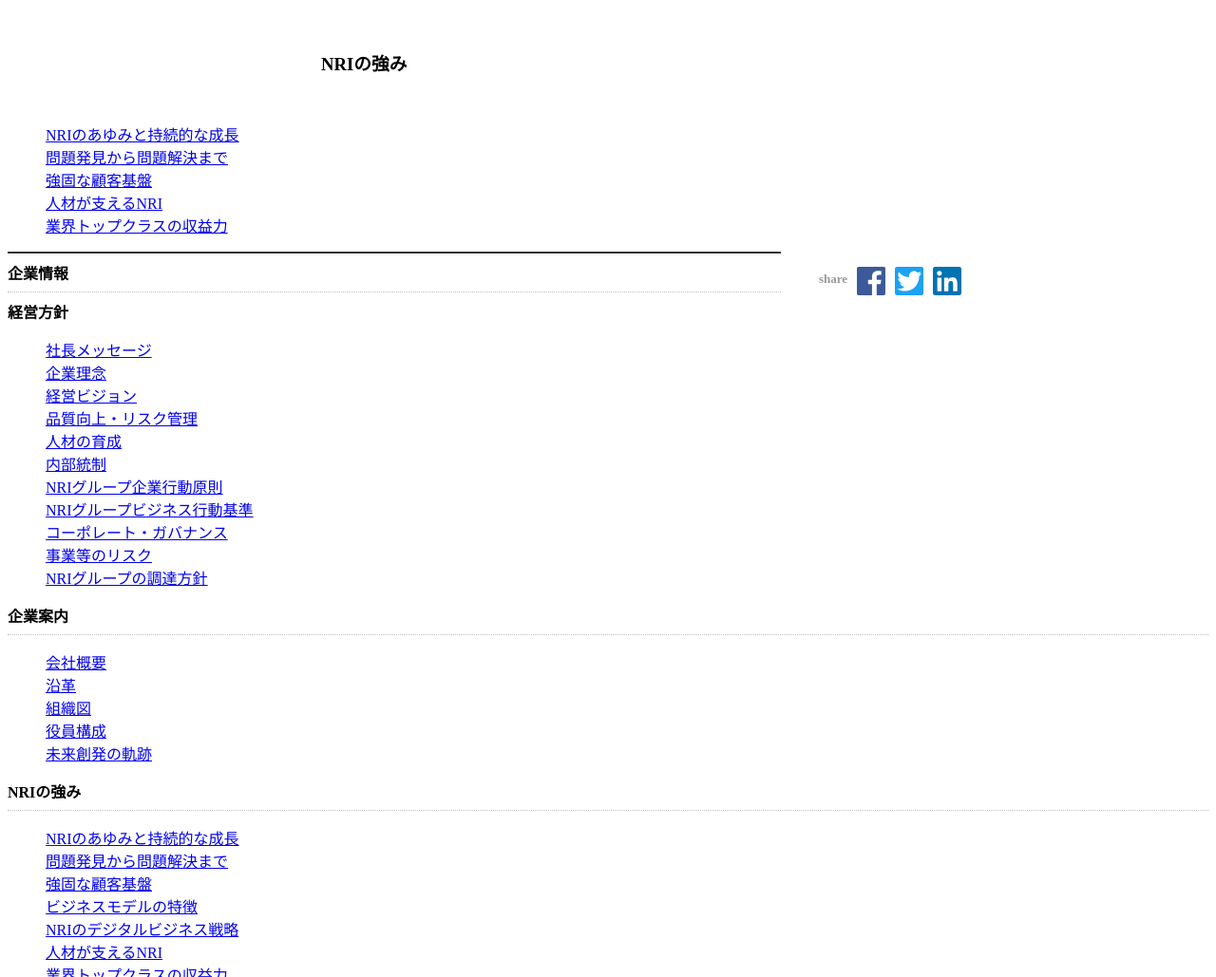
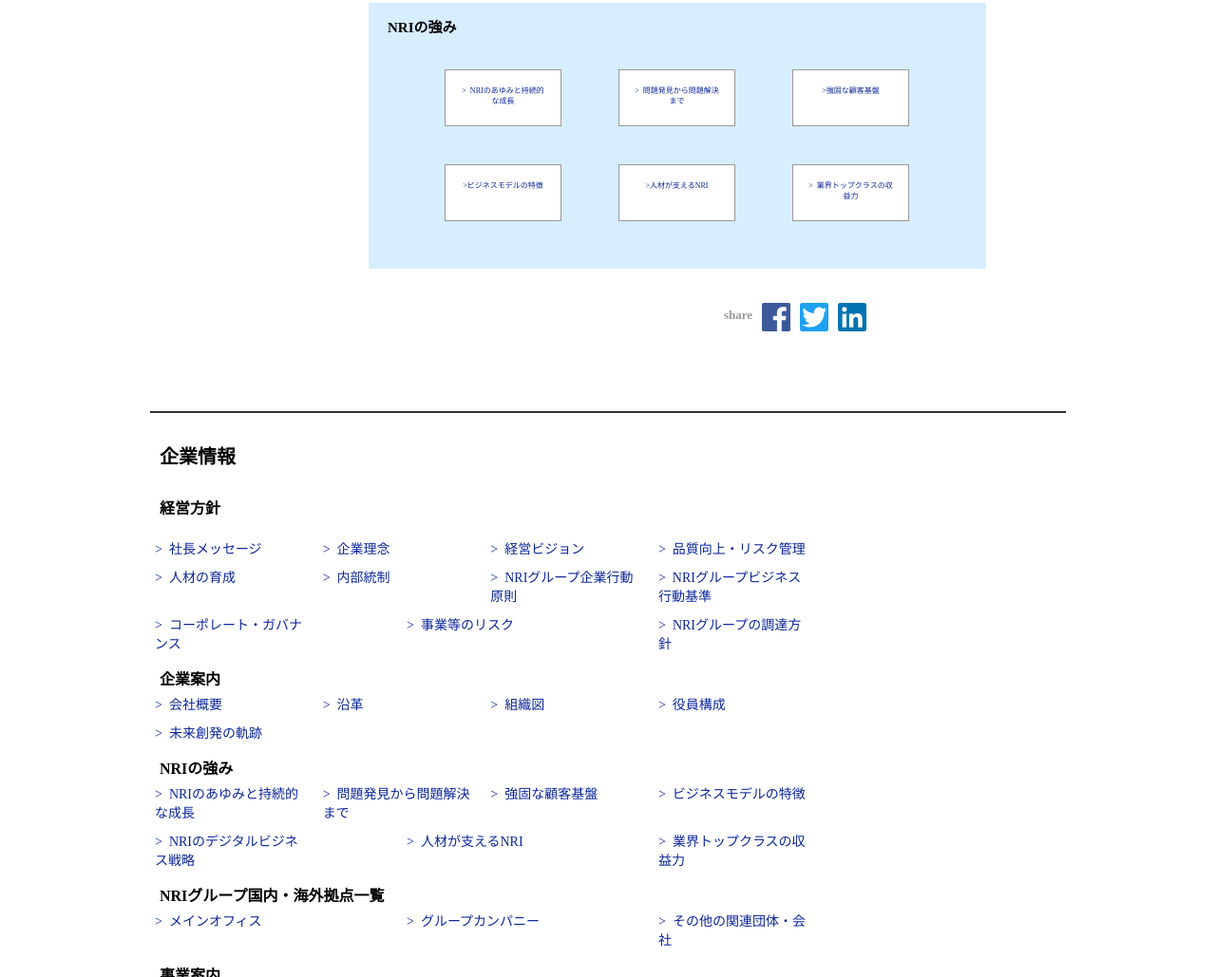
Before and after one commit to NorikoAso/noriko-aso, a plain HTML site: page index.html in a window 1280 px wide. Shown: the part 1771-2800 px from the top of the page at 95% size. Drawn offline with Linux system fonts and the light colour scheme.

Commit message:
・経営方針から事業案内まで記載しました。

```diff
--- a/index.html
+++ b/index.html
@@ -73,14 +73,14 @@
   </div>
   <main>
    <h3>NRIの強み</h3>
-  <p class="NRIcommit"></p>
-    <ul>
-      <li><a href="#">NRIのあゆみと持続的な成長</a></li>
-      <li><a href="#">問題発見から問題解決まで</a></li>
-      <li><a href="#">強固な顧客基盤</a></li>
-      <li><a href="#">人材が支えるNRI</a></li>
-      <li><a href="#">業界トップクラスの収益力</a></li>
-    </ul>
+  <div class="box-wrapper">
+     <div class="NRIstrengthspoint" href="#">>&ensp;NRIのあゆみと持続的な成長</div>
+      <div class="NRIstrengthspoint" href="#">>&ensp;問題発見から問題解決まで</div>
+      <div class="NRIstrengthspoint" href="#">>強固な顧客基盤</div>
+      <div class="NRIstrengthspoint" href="#">>ビジネスモデルの特徴</div>
+      <div class="NRIstrengthspoint" href="#">>人材が支えるNRI</div>
+      <div class="NRIstrengthspoint" href="#">>&ensp;業界トップクラスの収益力</div>
+  </div>
     <ul class="SNSbutton">
       <li><a href="#"><span class="pic"><img src="img/icon-facebook.svg" alt="facebookでシェア" width="30" height="30"></span></a></li>
       <li><a href="#"><span class="pic"><img src="img/icon-twitter.svg" alt="Twitterでシェア" width="30" height="30"></span></a></li>
@@ -88,59 +88,55 @@
     </ul>
   </main>
   <hr style="border:0;border-top:2px solid #333">
-  <strong>企業情報</strong>
- <hr style="border:0;border-top:0.5px dotted #C0C0C0">
- <strong>経営方針</strong>
-  <ul class="manegementpolicy">
-   <li><a href="#">社長メッセージ</a></li>
-   <li><a href="#">企業理念</a></li>
-   <li><a href="#">経営ビジョン</a></li>
-   <li><a href="#">品質向上・リスク管理</a></li>
-   <li><a href="#">人材の育成</a></li>
-   <li><a href="#">内部統制</a></li>
-   <li><a href="#">NRIグループ企業行動原則</a></li>
-   <li><a href="#">NRIグループビジネス行動基準</a></li>
-   <li><a href="#">コーポレート・ガバナンス</a></li>
-   <li><a href="#">事業等のリスク</a></li>
-   <li><a href="#">NRIグループの調達方針</a></li>
-  </ul>
-  <strong>企業案内</strong>
-  <hr style="border:0;border-top:0.5px dotted #C0C0C0">
- <ul class="companyprofile">
-   <li><a href="#">会社概要</a></li>
-   <li><a href="#">沿革</a></li>
-   <li><a href="#">組織図</a></li>
-   <li><a href="#">役員構成</a></li>
-   <li><a href="#">未来創発の軌跡</a></li>
- </ul>
- <strong>NRIの強み</strong>
- <hr style="border:0;border-top:0.5px dotted #C0C0C0">
-<ul class="companystrengths">
-  <li><a href="#">NRIのあゆみと持続的な成長</a></li>
-  <li><a href="#">問題発見から問題解決まで</a></li>
-  <li><a href="#">強固な顧客基盤</a></li>
-  <li><a href="#">ビジネスモデルの特徴</a></li>
-  <li><a href="#">NRIのデジタルビジネス戦略</a></li>
-  <li><a href="#">人材が支えるNRI</a></li>
-  <li><a href="#">業界トップクラスの収益力</a></li>
-</ul>
-<strong>NRIグループ国内・海外拠点一覧</strong>
-<hr style="border:0;border-top:0.5px dotted #C0C0C0">
-<ul class="hubs">
-  <li><a href="#">メインオフィス</a></li>
-  <li><a href="#">グループカンパニー</a></li>
-  <li><a href="#">その他の関連団体・会社</a></li>
-</ul>
-<strong>事業案内</strong>
-<hr style="border:0;border-top:0.5px dotted #C0C0C0">
-<ul class="businessinfomation">
-  <li><a href="#">コンサルティング</a></li>
-  <li><a href="#">金融ITソリューション</a></li>
-  <li><a href="#">産業ITソリューション</a></li>
-  <li><a href="#">IT基盤サービス</a></li>
-</ul>
- <hr style="border:0;border-top:0.5px dotted #C0C0C0">
-<p><a class="back" href="#">前のページに戻る</a></p>
+  <div class="business">企業情報</div>
+  <span class="lineone"></span>
+ <p class="policy">経営方針</p>
+  <div class="box-wrappertwo">
+   <div class="manegementpolicy" href="#">>&ensp;社長メッセージ</div>
+   <div class="manegementpolicy" href="#">>&ensp;企業理念</div>
+   <div class="manegementpolicy" href="#">>&ensp;経営ビジョン</div>
+   <div class="manegementpolicy" href="#">>&ensp;品質向上・リスク管理</div>
+   <div class="manegementpolicy" href="#">>&ensp;人材の育成</div>
+   <div class="manegementpolicy"href="#">>&ensp;内部統制</div>
+   <div class="manegementpolicy"href="#">>&ensp;NRIグループ企業行動原則</div>
+   <div class="manegementpolicy"href="#">>&ensp;NRIグループビジネス行動基準</div>
+   <div class="manegementpolicy"href="#">>&ensp;コーポレート・ガバナンス</div>
+   <div class="manegementpolicy"href="#">>&ensp;事業等のリスク</div>
+   <div class="manegementpolicy"href="#">>&ensp;NRIグループの調達方針</div>
+  </div>
+<div class="company">企業案内</div>
+ <div class="box-wrapperthree">
+   <div class="companypolicy" href="#">>&ensp;会社概要</div>
+   <div class="companypolicy" href="#">>&ensp;沿革</div>
+   <div class="companypolicy" href="#">>&ensp;組織図</div>
+   <div class="companypolicy" href="#">>&ensp;役員構成</div>
+   <div class="companypolicy" href="#">>&ensp;未来創発の軌跡</div>
+ </div>
+<div class="point">NRIの強み</div>
+<div class="box-wrapperfour">
+  <div class="companygrowth" href="#">>&ensp;NRIのあゆみと持続的な成長</div>
+  <div class="companygrowth" href="#">>&ensp;問題発見から問題解決まで</div>
+  <div class="companygrowth" href="#">>&ensp;強固な顧客基盤</div>
+  <div class="companygrowth" href="#">>&ensp;ビジネスモデルの特徴</div>
+  <div class="companygrowth" href="#">>&ensp;NRIのデジタルビジネス戦略</div>
+  <div class="companygrowth" href="#">>&ensp;人材が支えるNRI</div>
+  <div class="companygrowth" href="#">>&ensp;業界トップクラスの収益力</div>
+</div>
+<div class="place">NRIグループ国内・海外拠点一覧</div>
+<div class="box-wrapperfive">
+  <div class="companyplace" href="#">>&ensp;メインオフィス</div>
+  <div class="companyplace" href="#">>&ensp;グループカンパニー</div>
+  <div class="companyplace" href="#">>&ensp;その他の関連団体・会社</div>
+</div>
+<div class="introduce">事業案内</div>
+<div class="box-wrappersix">
+  <div class="service" href="#">>&ensp;コンサルティング</div>
+  <div class="service" href="#">>&ensp;金融ITソリューション</div>
+  <div class="service" href="#">>&ensp;産業ITソリューション</div>
+  <div class="service" href="#">>&ensp;IT基盤サービス</div>
+</div>
+
+<p><a class="back" href="#">＜&ensp;前のページに戻る</a></p>
 <hr style="border:0;border-top:2px solid #C0C0C0">
 <ul class="SNSsharebutton">
   <li><a href="#"><img src="img/icon-YouTube.png" alt="YouTubeでシェア" width="30" height="30"></a></li>
@@ -148,7 +144,7 @@
   <li><a href="#"><img src="img/icon-twitter.svg" alt="Twitterでシェア" width="30" height="30"></a></li>
   <li><a href="#"><img src="img/icon-linkedin.svg" alt="linkedinでシェア" width="30" height="30"></a></li>
 </ul>
-<hr style="border:0;border-top:2px solid #C0C0C0">
+
 <section class="navigation">
  <div class="navigation-header"><a href="#">ナレッジ・インサイト</a></div>
 <ul class="navigation-list">
--- a/styles.css
+++ b/styles.css
@@ -190,9 +190,6 @@ text-decoration: none;
 .NRIbusiness:hover{
   text-decoration: underline;
 }
-h3{
-  margin:50px 330px;
-}
 
 
 .NRIhumanresource{
@@ -201,32 +198,250 @@ h3{
   text-decoration: none;
 }
 
-
-
-.topic4{
-text-align:left;
-font-size:16px;
+.NRIhumanresource:hover{
+  text-decoration: underline;
+}
+
+h3{
+  margin-left: 400px;
+  font-size: 15px;
+}
+
+.box-wrapper{
+  display:flex;
+  flex-wrap: wrap;
+  margin-left: 380px;
+  margin-top: -50px;
+  padding:50px;
+  width: 550px;
+  height: 180px;
+  background-color:#D7EEFF;
+}
+
+.NRIstrengthspoint {
+  background-color: #fff;
+  border: 1px solid #999;
+  width: 123px;
+  height: 60px;
+  box-sizing: border-box;
+  text-align: center;
+  margin: 20px 30px;
+  padding: 15px;
+  font-size:8px;
+  color: #0c269a;
+  cursor: pointer;
+  text-decoration: none;
+  line-height: -10px;
+
+}
+
+.NRIstrengthspoint:hover{
+  background-color:#EEEEEE;
+}
+
+.SNSbutton{
+  padding: 20px 100px;
+}
+
+hr{
+  margin: 150px;
+}
+
+.business{
+padding-left: 160px;
+margin-top: -120px;
+font-weight: bolder;
+font-size: 20px;
+}
+
+.lineone{
+ margin: 50px;
+  border-bottom:dotted 0.5px #C0C0C0 ;
+
+}
+.policy{
+padding-left: 160px;
+margin-top: 10px;
+font-weight: bolder;
+font-size: 16px;
+}
+
+.box-wrappertwo{
+  display:flex;
+  flex-wrap: wrap;
+  width: 700px;
+  margin-left: 150px;
+  justify-content: space-between;
+}
+
+.manegementpolicy{
+width: 160px;
+padding:5px;
 text-decoration: none;
-margin-left: 260px;
-margin-top: 260px;
 cursor: pointer;
-}
-
-
-
-.topic5{
- text-align: right;
-font-size:16px;
- text-decoration: none;
- position: relative;
- margin-left: 960px;
- margin-top: -45px;
- cursor: pointer;
-}
-.topics5:hover{
-  text-decoration: underline;
-}
-
+font-size: 14px;
+color: #0c269a;
+}
+
+.manegementpolicy:hover{
+  text-decoration: underline;
+}
+
+.company{
+padding-left: 160px;
+margin-top: 10px;
+font-weight: bolder;
+font-size: 16px;
+}
+
+.box-wrapperthree{
+  display:flex;
+  flex-wrap: wrap;
+  width: 700px;
+  margin-left: 150px;
+  justify-content: space-between;
+}
+
+.companypolicy{
+width: 160px;
+padding:5px;
+text-decoration: none;
+cursor: pointer;
+font-size: 14px;
+color: #0c269a;
+}
+.companypolicy:hover{
+  text-decoration: underline;
+}
+.point{
+padding-left: 160px;
+margin-top: 10px;
+font-weight: bolder;
+font-size: 16px;
+}
+.box-wrapperfour{
+  display:flex;
+  flex-wrap: wrap;
+  width: 700px;
+  margin-left: 150px;
+  justify-content: space-between;
+}
+.companygrowth{
+width: 160px;
+padding:5px;
+text-decoration: none;
+cursor: pointer;
+font-size: 14px;
+color: #0c269a;
+}
+.companygrowth:hover{
+  text-decoration: underline;
+}
+.place{
+  padding-left: 160px;
+  margin-top: 10px;
+  font-weight: bolder;
+  font-size: 16px;
+}
+.box-wrapperfive{
+  display:flex;
+  flex-wrap: wrap;
+  width: 700px;
+  margin-left: 150px;
+  justify-content: space-between;
+}
+.companyplace{
+  width: 160px;
+  padding:5px;
+  text-decoration: none;
+  cursor: pointer;
+  font-size: 14px;
+  color: #0c269a;
+}
+.companyplace:hover{
+  text-decoration: underline;
+}
+.box-wrappersix{
+  display:flex;
+  flex-wrap: wrap;
+  width: 700px;
+  margin-left: 150px;
+  justify-content: space-between;
+}
+.service{
+  width: 160px;
+  padding:5px;
+  text-decoration: none;
+  cursor: pointer;
+  font-size: 14px;
+  color: #0c269a;
+}
+.service:hover{
+  text-decoration: underline;
+}
+
+
+.SNSsharebutton{
+  display:flex;
+  vertical-align: middle;
+  list-style-type: none;
+  cursor: pointer;
+}
+
+.SNSsharebutton::before{
+  content:"Follow Us";
+  color:#333;
+  font-weight: bolder;
+  font-size:20px;
+}
+
+.SNSsharebutton::after{
+  content:"";
+  margin-top:-10px;
+  margin-left: 260px;
+}
+
+
+
+
+
+
+
+
+
+
+
+
+
+
+
+
+/--!ここから下は現時点では使用しない--!/
+.hubs{
+  display:inline-flex;
+  flex-wrap: wrap;
+  text-decoration: none;
+  width: 38%;
+ justify-content: space-between;
+ margin-left: 130px;
+}
+.introduce{
+  padding-left: 160px;
+  margin-top: 10px;
+  font-weight: bolder;
+  font-size: 16px;
+}
+
+.businessinfomation{
+  display:inline-flex;
+  flex-wrap: wrap;
+  text-decoration: none;
+  width: 38%;
+ justify-content: space-between;
+ margin-left: 130px;
+}
+
+/--!ここから下は使用しない--!/
 .strong1{
   display: inline-block;
   text-align: left;
```
